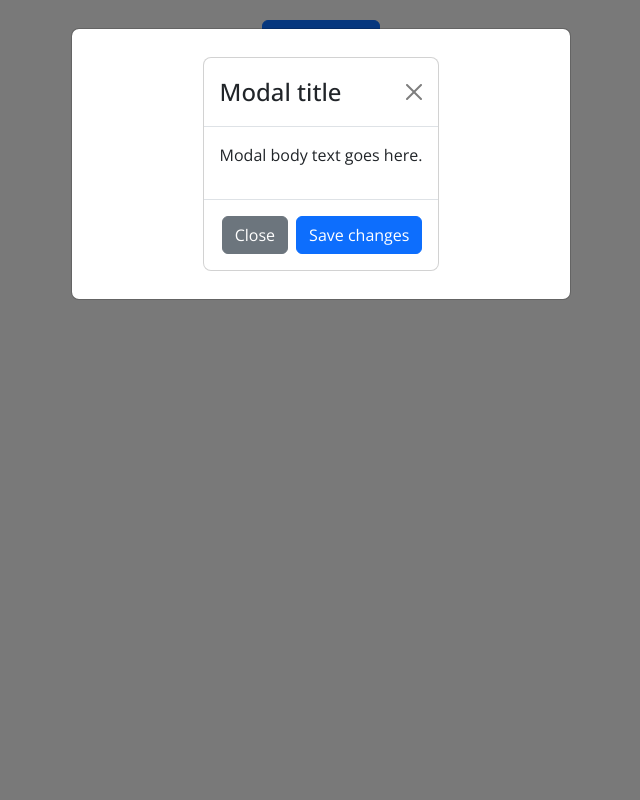
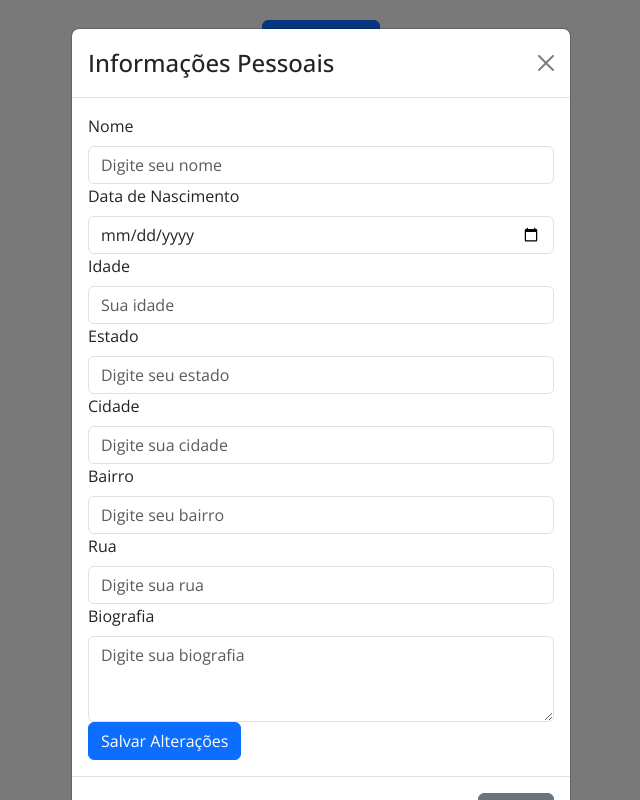
Before and after one commit to LucasESilv/CrudSync360io, a React (Create React App) app in the folder client/: page / in a window 1280 px wide. Both pictures are taken after a click on the button "Open Modal". Shown: the whole page, without its empty margins (319-959 px from the left). Built offline with nearby package versions, Linux system fonts and the light colour scheme.

Commit message:
Corpo do modal do formulário, e função para limpar modal quando fechado

```diff
--- a/client/package.json
+++ b/client/package.json
@@ -44,6 +44,7 @@
     ]
   },
   "devDependencies": {
-    "@babel/plugin-proposal-private-property-in-object": "^7.21.11"
+    "@babel/plugin-proposal-private-property-in-object": "^7.21.11",
+    "source-map-loader": "^5.0.0"
   }
 }
--- a/client/src/components/Forms.jsx
+++ b/client/src/components/Forms.jsx
@@ -1,24 +1,167 @@
-import React from "react";
-import Button from "react-bootstrap/Button";
-import Modal from "react-bootstrap/Modal";
+import React, { useState } from "react";
+import { Form, Button, Modal } from "react-bootstrap";
 
 function FormsModal(props) {
+  const [age, setAge] = useState("");
+  const [formData, setFormData] = useState({
+    name: "",
+    b_date: "",
+    age: "",
+    state: "",
+    city: "",
+    neighborhood: "",
+    road: "",
+    biography: "",
+  });
+  const [isModalClosed, setIsModalClosed] = useState(false);
+
+  const handleChange = (event) => {
+    setFormData({
+      ...formData,
+      [event.target.name]: event.target.value,
+    });
+  };
+
+  const handleDateChange = (e) => {
+    const birthDate = new Date(e.target.value);
+    const today = new Date();
+    let age = today.getFullYear() - birthDate.getFullYear();
+    const monthDiff = today.getMonth() - birthDate.getMonth();
+    if (
+      monthDiff < 0 ||
+      (monthDiff === 0 && today.getDate() < birthDate.getDate())
+    ) {
+      age--;
+    }
+    setAge(age);
+  };
+
+  const handleSubmit = (event) => {
+    event.preventDefault();
+    setAge("");
+    setIsModalClosed(true);
+    console.log(formData);
+    props.onHide();
+  };
+
+  const resetFormFields = () => {
+    setFormData({
+      name: "",
+      b_date: "",
+      age: "",
+      state: "",
+      city: "",
+      neighborhood: "",
+      road: "",
+      biography: "",
+    });
+    setAge("");
+    setIsModalClosed(false);
+  };
+
   return (
-    <Modal show={props.show} onHide={props.onHide}>
-      <Modal.Dialog>
+    <Modal
+      show={props.show}
+      onHide={() => {
+        props.onHide();
+        resetFormFields();
+      }}
+    >
       <Modal.Header closeButton>
-          <Modal.Title>Modal title</Modal.Title>
+        <Modal.Title>Informações Pessoais</Modal.Title>
       </Modal.Header>
       <Modal.Body>
-          <p>Modal body text goes here.</p>
+        <Form onSubmit={handleSubmit}>
+          <Form.Group controlId="formName">
+            <Form.Label>Nome</Form.Label>
+            <Form.Control
+              type="text"
+              name="name"
+              placeholder="Digite seu nome"
+              onChange={handleChange}
+            />
+          </Form.Group>
+          <Form.Group controlId="formBDate">
+            <Form.Label>Data de Nascimento</Form.Label>
+            <Form.Control
+              type="date"
+              name="b_date"
+              placeholder="Selecione sua data de nascimento"
+              onChange={handleDateChange}
+            />
+          </Form.Group>
+          <Form.Group controlId="formAge">
+            <Form.Label>Idade</Form.Label>
+            <Form.Control
+              type="number"
+              name="age"
+              placeholder="Sua idade"
+              value={age}
+              readOnly
+            />
+          </Form.Group>
+          <Form.Group controlId="formState">
+            <Form.Label>Estado</Form.Label>
+            <Form.Control
+              type="text"
+              name="state"
+              placeholder="Digite seu estado"
+              onChange={handleChange}
+            />
+          </Form.Group>
+          <Form.Group controlId="formCity">
+            <Form.Label>Cidade</Form.Label>
+            <Form.Control
+              type="text"
+              name="city"
+              placeholder="Digite sua cidade"
+              onChange={handleChange}
+            />
+          </Form.Group>
+          <Form.Group controlId="formNeighborhood">
+            <Form.Label>Bairro</Form.Label>
+            <Form.Control
+              type="text"
+              name="neighborhood"
+              placeholder="Digite seu bairro"
+              onChange={handleChange}
+            />
+          </Form.Group>
+          <Form.Group controlId="formRoad">
+            <Form.Label>Rua</Form.Label>
+            <Form.Control
+              type="text"
+              name="road"
+              placeholder="Digite sua rua"
+              onChange={handleChange}
+            />
+          </Form.Group>
+          <Form.Group controlId="formBiography">
+            <Form.Label>Biografia</Form.Label>
+            <Form.Control
+              as="textarea"
+              name="biography"
+              rows={3}
+              placeholder="Digite sua biografia"
+              onChange={handleChange}
+            />
+          </Form.Group>
+          <Button variant="primary" type="submit">
+            Salvar Alterações
+          </Button>
+        </Form>
       </Modal.Body>
       <Modal.Footer>
-          <Button variant="secondary" onClick={props.onHide}>
-            Close
+        <Button
+          variant="secondary"
+          onClick={() => {
+            props.onHide();
+            resetFormFields();
+          }}
+        >
+          Fechar
         </Button>
-          <Button variant="primary">Save changes</Button>
       </Modal.Footer>
-      </Modal.Dialog>
     </Modal>
   );
 }
```
Also changed, not shown: 1 other file (tests, documents, lock files or other folders). Lines whose indentation alone changed are shown as unchanged.
